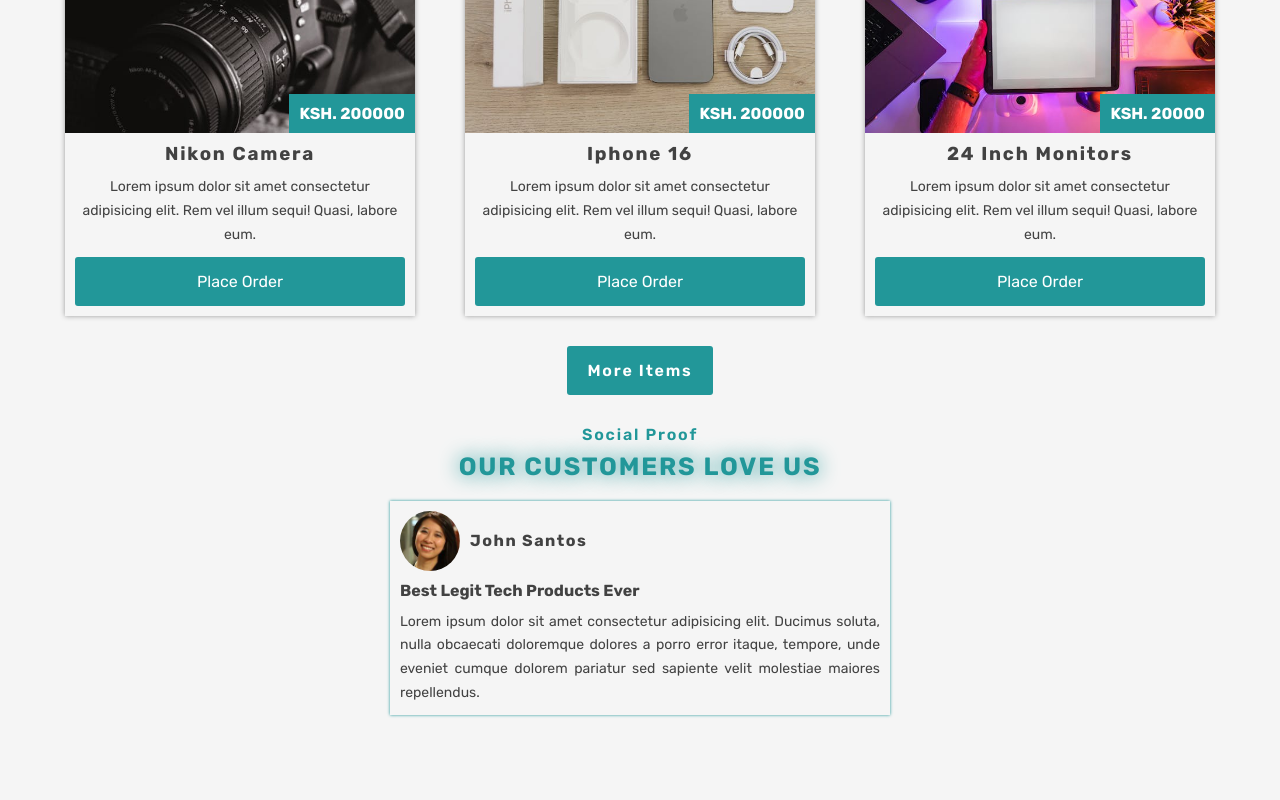
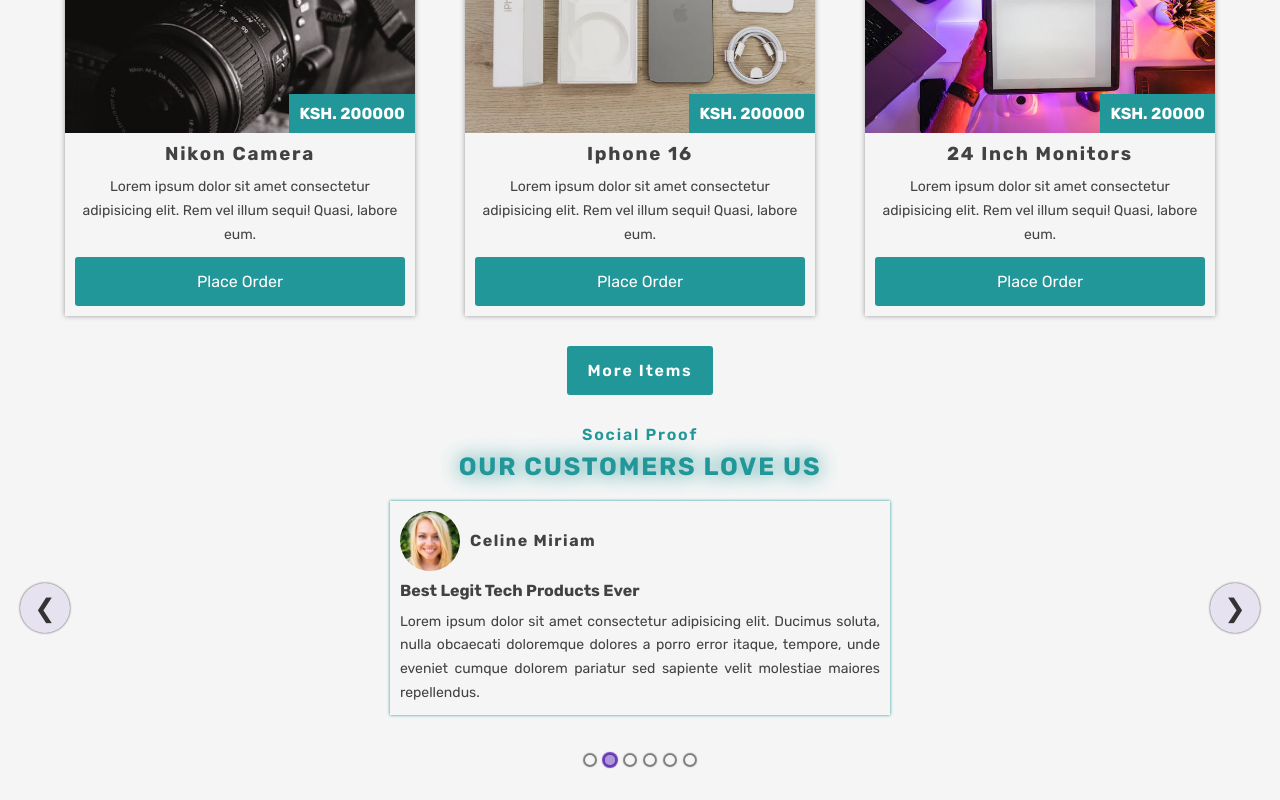
Before and after one commit to codeme254/powerhouse-code-along, a React (Vite) app: page / in a window 1280 px wide. Shown: the part 1734-2534 px from the top of the page. Before the commit the page ends 2479 px from the top, so only its background shows below. Built offline with nearby package versions, Linux system fonts and the light colour scheme.

Commit message:
implement carousel on the testimonies section

```diff
--- a/package.json
+++ b/package.json
@@ -12,6 +12,7 @@
   "dependencies": {
     "react": "^18.2.0",
     "react-dom": "^18.2.0",
+    "react-elastic-carousel": "^0.11.5",
     "react-icons": "^5.3.0"
   },
   "devDependencies": {
--- a/src/components/Testimonies/Testimonies.jsx
+++ b/src/components/Testimonies/Testimonies.jsx
@@ -1,6 +1,8 @@
 import Title from "../Title/Title";
 import "./testimonies.css";
 import customer1 from "../../assets/customer-1.jpg";
+import Carousel from "react-elastic-carousel";
+import testimonies from "../../data/testimonies";
 
 function TestimonyCard({ customerAvatar, customerName, title, text }) {
   return (
@@ -21,12 +23,17 @@ function Testimonies() {
       <Title mainTitle="our customers love us" subtitle="social proof" />
 
       <div className="testimonies-container">
-        <TestimonyCard
-          customerAvatar={customer1}
-          customerName="john santos"
-          title="best legit tech products ever"
-          text="Lorem ipsum dolor sit amet consectetur adipisicing elit. Ducimus soluta, nulla obcaecati doloremque dolores a porro error itaque, tempore, unde eveniet cumque dolorem pariatur sed sapiente velit molestiae maiores repellendus."
-        />
+        <Carousel itemsToShow={1} enableAutoPlay={true} autoPlaySpeed={5000}>
+          {testimonies.map((testimony, i) => (
+            <TestimonyCard
+              key={i}
+              customerAvatar={testimony.customerAvatar}
+              customerName={testimony.customerName}
+              title={testimony.title}
+              text={testimony.text}
+            />
+          ))}
+        </Carousel>
       </div>
     </section>
   );
--- /dev/null
+++ b/src/data/testimonies.js
@@ -0,0 +1,45 @@
+import customer1 from "../assets/customer-1.jpg";
+import customer2 from "../assets/customer-2.jpg";
+import customer3 from "../assets/customer-3.jpg";
+import customer4 from "../assets/customer-4.jpg";
+import customer5 from "../assets/customer-5.jpg";
+import customer6 from "../assets/customer-6.jpg";
+const testimonies = [
+  {
+    customerAvatar: customer1,
+    customerName: "emellie sande",
+    title: "best legit tech products ever",
+    text: "Lorem ipsum dolor sit amet consectetur adipisicing elit. Ducimus soluta, nulla obcaecati doloremque dolores a porro error itaque, tempore, unde eveniet cumque dolorem pariatur sed sapiente velit molestiae maiores repellendus.",
+  },
+  {
+    customerAvatar: customer2,
+    customerName: "celine miriam",
+    title: "best legit tech products ever",
+    text: "Lorem ipsum dolor sit amet consectetur adipisicing elit. Ducimus soluta, nulla obcaecati doloremque dolores a porro error itaque, tempore, unde eveniet cumque dolorem pariatur sed sapiente velit molestiae maiores repellendus.",
+  },
+  {
+    customerAvatar: customer3,
+    customerName: "magdaline krugger",
+    title: "best legit tech products ever",
+    text: "Lorem ipsum dolor sit amet consectetur adipisicing elit. Ducimus soluta, nulla obcaecati doloremque dolores a porro error itaque, tempore, unde eveniet cumque dolorem pariatur sed sapiente velit molestiae maiores repellendus.",
+  },
+  {
+    customerAvatar: customer4,
+    customerName: "john locke",
+    title: "best legit tech products ever",
+    text: "Lorem ipsum dolor sit amet consectetur adipisicing elit. Ducimus soluta, nulla obcaecati doloremque dolores a porro error itaque, tempore, unde eveniet cumque dolorem pariatur sed sapiente velit molestiae maiores repellendus.",
+  },
+  {
+    customerAvatar: customer5,
+    customerName: "jack shepherd",
+    title: "best legit tech products ever",
+    text: "Lorem ipsum dolor sit amet consectetur adipisicing elit. Ducimus soluta, nulla obcaecati doloremque dolores a porro error itaque, tempore, unde eveniet cumque dolorem pariatur sed sapiente velit molestiae maiores repellendus.",
+  },
+  {
+    customerAvatar: customer6,
+    customerName: "john santos",
+    title: "best legit tech products ever",
+    text: "Lorem ipsum dolor sit amet consectetur adipisicing elit. Ducimus soluta, nulla obcaecati doloremque dolores a porro error itaque, tempore, unde eveniet cumque dolorem pariatur sed sapiente velit molestiae maiores repellendus.",
+  },
+];
+export default testimonies;
```
Also changed, not shown: 1 other file (tests, documents, lock files or other folders).
